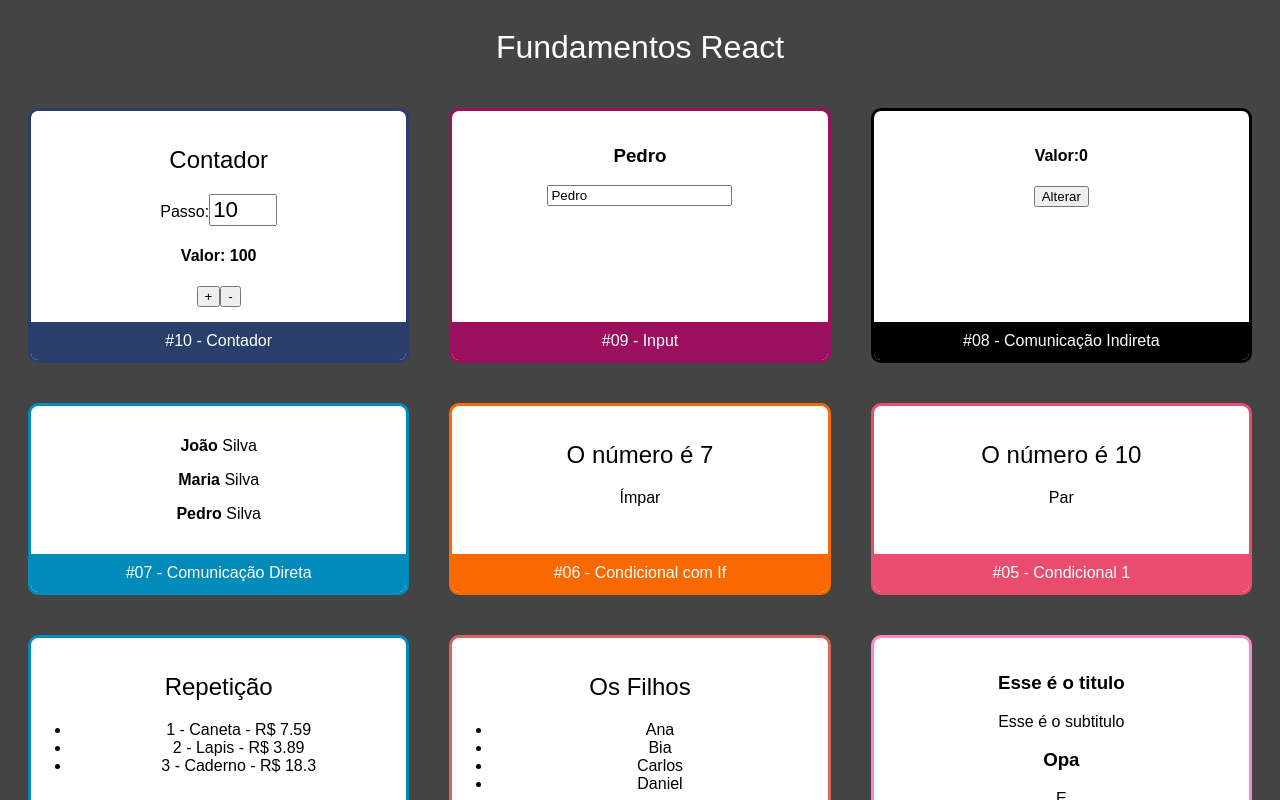
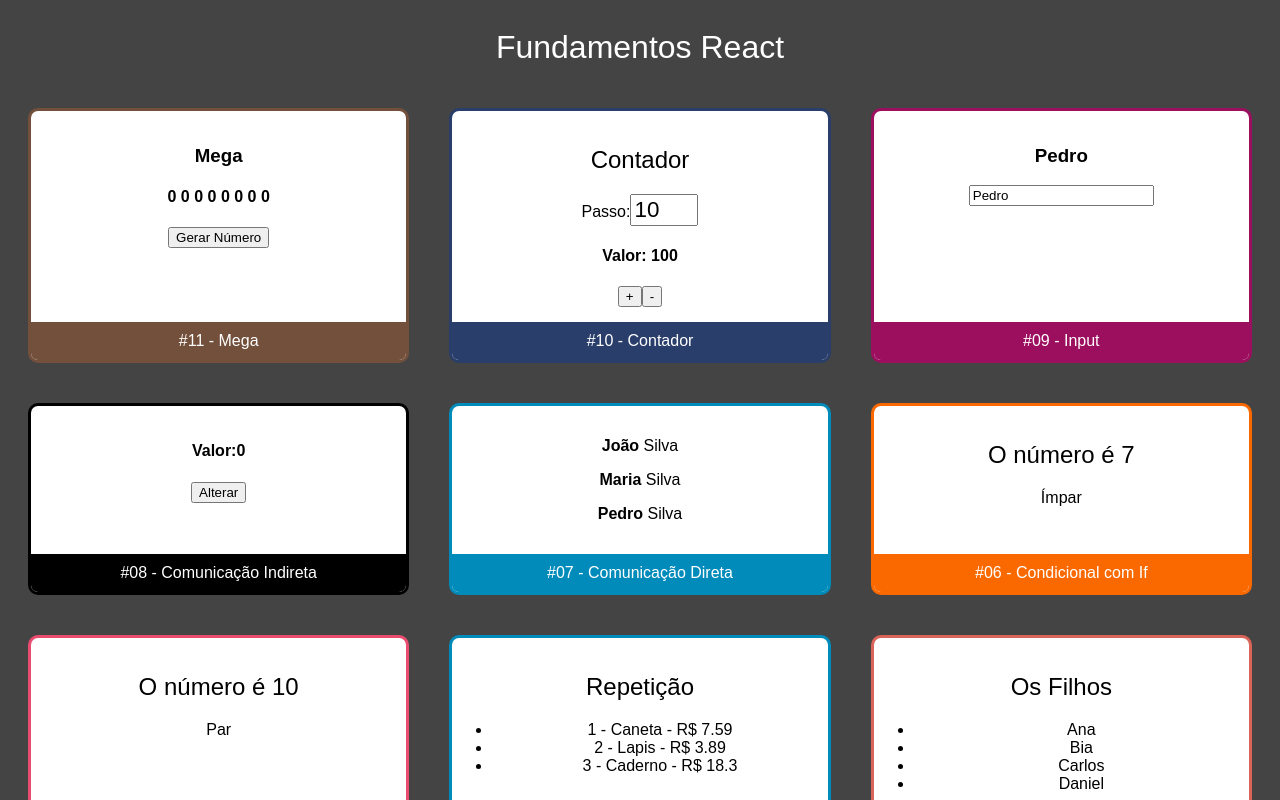
Before and after one commit to tiagoleme2/fundamentos-react, a React (Create React App) app: page / in a window 1280 px wide. Shown: the top 800 px of the page. Built offline with nearby package versions, Linux system fonts and the light colour scheme.

Commit message:
Componente Mega

```diff
--- a/src/App.jsx
+++ b/src/App.jsx
@@ -12,6 +12,7 @@
 import Super from './components/comunicacao/indireta/Super'
 import Input from './components/form/Input'
 import Contador from './components/contador/Contador'
+import Mega from './components/mega/Mega'
 
 export default props =>
 
@@ -19,7 +20,9 @@
         <h1>Fundamentos React</h1>
         <div className="Cards">
 
-
+            <Card titulo="#11 - Mega" color="#73503c">
+                <Mega qtdeNumero={8}></Mega>
+            </Card>
             <Card titulo="#10 - Contador" color="#293E6a">
                 <Contador passo={10} valor={100}></Contador>
             </Card>
--- a/src/components/contador/PassoForm.jsx
+++ b/src/components/contador/PassoForm.jsx
@@ -4,7 +4,7 @@
     return (
 
         <div>
-            <label for="passoInput">Passo:</label>
+            <label htmlFor="passoInput">Passo:</label>
             <input
                 id="passoInput"
                 type="number"
--- /dev/null
+++ b/src/components/mega/Mega.jsx
@@ -0,0 +1,32 @@
+import React, { useState } from 'react'
+
+export default props => {
+
+    const [numeros, setNumeros] = useState(Array(props.qtdeNumero).fill(0))
+
+    function gerarNumerosNaoContido(array){
+        const min = 1
+        const max = 60
+        const novoNumero = parseInt(Math.random() * (max - min)) + min
+        return array.includes(novoNumero) ? gerarNumerosNaoContido(array) : novoNumero
+    }
+
+    function gerarNumeros() {
+        const novoArray = Array(props.qtdeNumero)
+        .fill(0)
+        .reduce((a, e) => {
+        const novoNumero = gerarNumerosNaoContido(a)
+          return [...a, novoNumero ]
+        }, [])
+        .sort((a, b) => a-b)
+        setNumeros(novoArray)
+    }
+
+    return (
+        <>
+            <h3>Mega</h3>
+            <h4>{numeros.join(' ')}</h4>
+            <button onClick={gerarNumeros}>Gerar Número</button>
+        </>
+    );
+}
```
